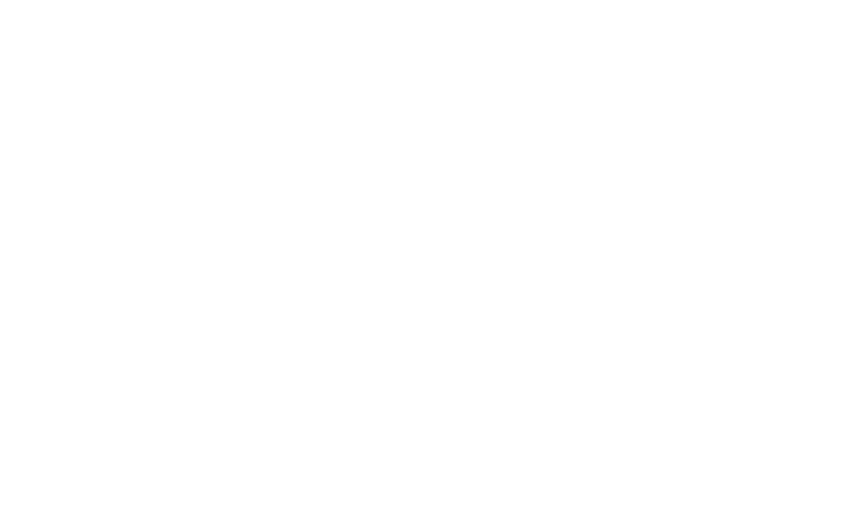
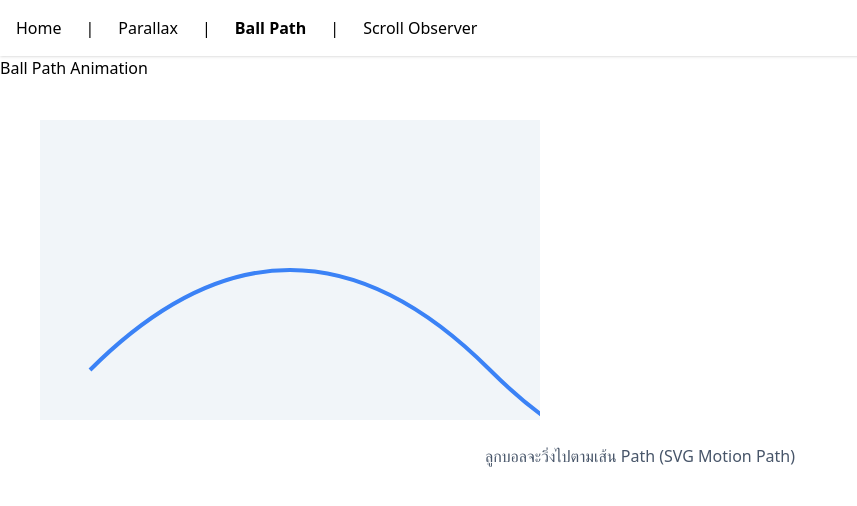
Before and after one commit to princesuke/my-animation-demo-solution, a React (Vite) app: page /ball-path in a window 1280 px wide. Before the commit this address had no page. Shown: the top 506 px of the page, without its empty margins (0-857 px from the left). Built offline with nearby package versions, Linux system fonts and the light colour scheme.

Commit message:
feat:ball & scroll

```diff
--- a/src/App.jsx
+++ b/src/App.jsx
@@ -1,15 +1,17 @@
 import { BrowserRouter, Routes, Route } from "react-router";
-import Home from "./pages/Home";
-import ParallaxDemo from "./pages/ParallaxDemo";
+import ParallaxPage from "./pages/ParallaxPage";
 import MainLayout from "./layout/MainLayout";
+import HomePage from "./pages/HomePage";
+import BallPathPage from "./pages/BallPathPage";
 
 export default function App() {
   return (
     <BrowserRouter>
       <Routes>
         <Route path="/" element={<MainLayout />}>
-          <Route index element={<Home />} />
-          <Route path="parallax" element={<ParallaxDemo />} />
+          <Route index element={<HomePage />} />
+          <Route path="parallax" element={<ParallaxPage />} />
+          <Route path="ball-path" element={<BallPathPage />} />
           {/* เพิ่ม Route อื่นๆ ที่นี่ */}
         </Route>
       </Routes>
--- /dev/null
+++ b/src/components/BallMotionPath.jsx
@@ -0,0 +1,47 @@
+import { useEffect, useRef } from "react";
+import { animate, svg } from "animejs";
+
+export default function BallMotionPath() {
+  const ballRef = useRef();
+  const pathId = "myPath";
+
+  useEffect(() => {
+    // โค้ดนี้ใช้กับ animejs v4 doc ปัจจุบัน
+    animate(ballRef.current, {
+      ease: "linear",
+      duration: 3000,
+      loop: true,
+      ...svg.createMotionPath(`#${pathId}`),
+    });
+  }, []);
+
+  return (
+    <div style={{ padding: 40, textAlign: "center" }}>
+      <svg
+        width="500"
+        height="300"
+        style={{ background: "#f1f5f9" }}
+        viewBox="0 0 500 300"
+      >
+        <path
+          id={pathId}
+          d="M50,250 Q250,50 450,250 T850,250"
+          fill="none"
+          stroke="#3b82f6"
+          strokeWidth="4"
+        />
+        <circle
+          ref={ballRef}
+          className="car"
+          r="16"
+          fill="#fb7185"
+          stroke="#f43f5e"
+          strokeWidth="3"
+        />
+      </svg>
+      <div style={{ marginTop: 24, color: "#475569" }}>
+        ลูกบอลจะวิ่งไปตามเส้น Path (SVG Motion Path)
+      </div>
+    </div>
+  );
+}
--- /dev/null
+++ b/src/components/ScrollObserver.jsx
@@ -0,0 +1,98 @@
+import { useEffect } from "react";
+import anime from "animejs";
+
+export default function ScrollObserver() {
+  useEffect(() => {
+    anime({
+      targets: ".box-scroll",
+      translateX: "12rem",
+      rotate: "1turn",
+      delay: anime.stagger(100, { from: "last" }),
+      easing: "linear",
+      autoplay: anime.onScroll({
+        container: ".scroll-container",
+        enter: "bottom-=60 top",
+        leave: "top+=60 bottom",
+        sync: "inOutCirc",
+        debug: false,
+      }),
+    });
+  }, []);
+
+  return (
+    <div
+      className="scroll-container"
+      style={{
+        minHeight: "160vh",
+        overflowY: "scroll",
+        background: "#f8fafc",
+        padding: "48px 0",
+      }}
+    >
+      <div style={{ height: 200 }} />
+      <div
+        className="box-grid"
+        style={{
+          display: "flex",
+          gap: 24,
+          justifyContent: "center",
+          alignItems: "center",
+          minHeight: 240,
+        }}
+      >
+        <div
+          className="box-scroll"
+          style={{
+            width: 80,
+            height: 80,
+            borderRadius: 16,
+            background: "#a5b4fc",
+            display: "flex",
+            alignItems: "center",
+            justifyContent: "center",
+            fontSize: 32,
+            fontWeight: "bold",
+          }}
+        >
+          A
+        </div>
+        <div
+          className="box-scroll"
+          style={{
+            width: 80,
+            height: 80,
+            borderRadius: 16,
+            background: "#6ee7b7",
+            display: "flex",
+            alignItems: "center",
+            justifyContent: "center",
+            fontSize: 32,
+            fontWeight: "bold",
+          }}
+        >
+          B
+        </div>
+        <div
+          className="box-scroll"
+          style={{
+            width: 80,
+            height: 80,
+            borderRadius: 16,
+            background: "#facc15",
+            display: "flex",
+            alignItems: "center",
+            justifyContent: "center",
+            fontSize: 32,
+            fontWeight: "bold",
+          }}
+        >
+          C
+        </div>
+      </div>
+      <div style={{ height: 400 }} />
+      <div style={{ textAlign: "center", color: "#94a3b8", fontSize: 20 }}>
+        Scroll up & down to see the boxes animate.
+      </div>
+    </div>
+  );
+}
--- a/src/layout/MainLayout.jsx
+++ b/src/layout/MainLayout.jsx
@@ -14,8 +14,7 @@
         console.log("Transition started");
         setIsExit(false);
         resolve();
-      }, duration); // Simulate some delay for the transition
-      // Resolve the promise immediately for simplicity
+      }, duration);
     });
 
   return (
@@ -28,13 +27,30 @@
             onBeforeNavigate={handleBeforeNavigate}
           >
             Home
-          </TransitionLink>
+          </TransitionLink>{" "}
+          |
           <TransitionLink
             to="/parallax"
             className="  hover:underline"
             onBeforeNavigate={handleBeforeNavigate}
           >
-            Parallax Demo
+            Parallax
+          </TransitionLink>{" "}
+          |
+          <TransitionLink
+            to="/ball-path"
+            className="hover:underline"
+            onBeforeNavigate={handleBeforeNavigate}
+          >
+            Ball Path
+          </TransitionLink>{" "}
+          |
+          <TransitionLink
+            to="/scroll-observer"
+            className="hover:underline"
+            onBeforeNavigate={handleBeforeNavigate}
+          >
+            Scroll Observer
           </TransitionLink>
         </nav>
       </div>
--- /dev/null
+++ b/src/pages/BallPathPage.jsx
@@ -0,0 +1,10 @@
+import BallMotionPath from "../components/BallMotionPath";
+
+export default function BallPathPage() {
+  return (
+    <div>
+      <h1>Ball Path Animation</h1>
+      <BallMotionPath />
+    </div>
+  );
+}
--- a/src/pages/Home.jsx
+++ b/src/pages/HomePage.jsx
@@ -3,8 +3,9 @@
 import ScaleRotateDemo from "../components/ScaleRotateDemo";
 import TimelineDemo from "../components/TimelineDemo";
 import DragDemo from "../components/DragDemo";
+import BallMotionPath from "../components/BallMotionPath";
 
-export default function Home() {
+export default function HomePage() {
   return (
     <div className="min-h-screen bg-gray-100 py-10 space-y-10">
       <h1 className="text-2xl font-bold text-center">Demos</h1>
@@ -13,6 +14,7 @@
       <ScaleRotateDemo />
       <TimelineDemo />
       <DragDemo />
+      <BallMotionPath />
     </div>
   );
 }
--- a/src/pages/ParallaxDemo.jsx
+++ b/src/pages/ParallaxPage.jsx
@@ -1,8 +1,7 @@
 import { useEffect, useRef } from "react";
 import { animate } from "animejs";
-import FadeTransition from "../transitions/FadeTransition";
 
-export default function ParallaxDemo() {
+export default function ParallaxPage() {
   const layer1 = useRef(null);
   const layer2 = useRef(null);
   const layer3 = useRef(null);
--- /dev/null
+++ b/src/pages/ScrollObserverPage.jsx
@@ -0,0 +1,10 @@
+import ScrollObserver from "../components/ScrollObserver";
+
+export default function ScrollObserverPage() {
+  return (
+    <div>
+      <h1>Scroll Observer Animation</h1>
+      <ScrollObserver />
+    </div>
+  );
+}
```
Also changed, not shown: 1 other file (tests, documents, lock files or other folders).
